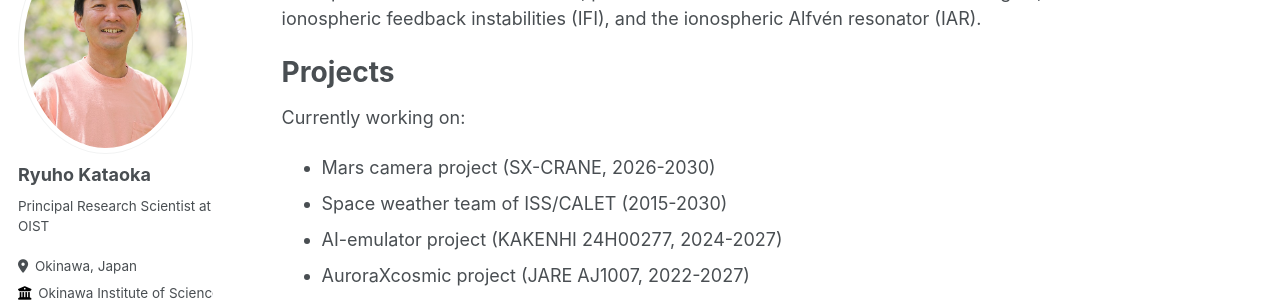
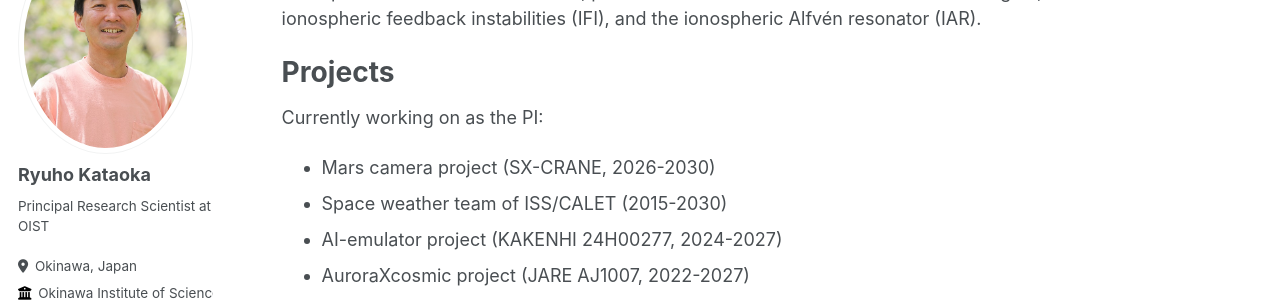
Before and after one commit to ryuhokataoka/ryuhokataoka.github.io, a Jekyll site: the page built from _pages/about.md, in a window 1280 px wide and 900 px high, scrolled down 3594 px. Shown: the part 153-455 px from the top of the window. Built offline with Jekyll 4.4.1, drawn with Linux system fonts in a browser that asks for light colours; some web fonts are replaced.

Commit message:
Update current projects section in about.md

```diff
--- a/_pages/about.md
+++ b/_pages/about.md
@@ -65,7 +65,7 @@ Small-scale dynamic auroras have spatial scales of a few km or less, and tempora
 
 Projects
 ======
-Currently working on:
+Currently working on as the PI:
 * Mars camera project (SX-CRANE, 2026-2030)
 * Space weather team of ISS/CALET (2015-2030)
 * AI-emulator project (KAKENHI 24H00277, 2024-2027)
```
